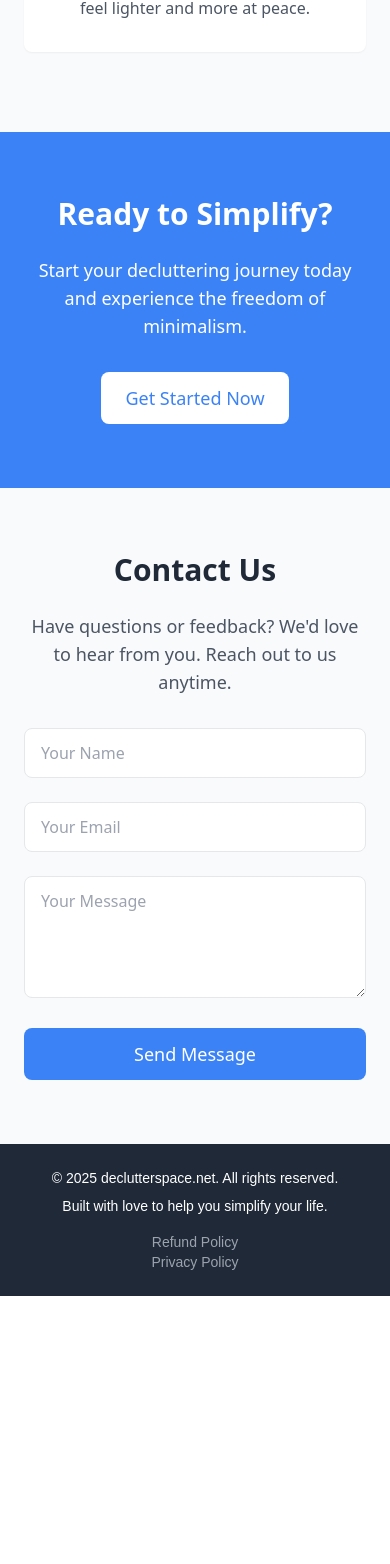
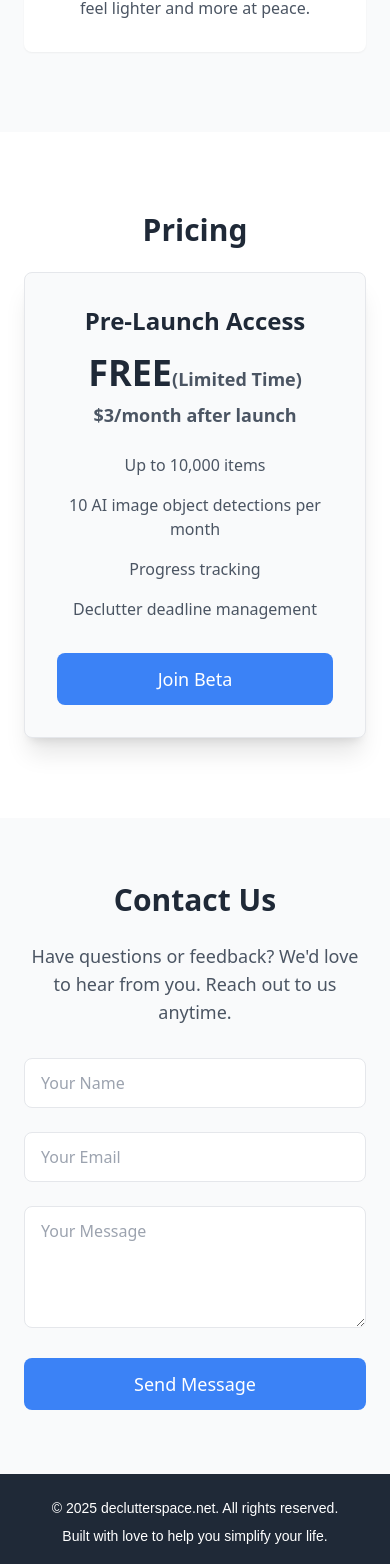
Before and after one commit to hcsum/declutter-space, a Next.js app: page / in a window 390 px wide. Shown: the part 4113-5677 px from the top of the page. Before the commit the page ends 5409 px from the top, so only its background shows below. Built offline with nearby package versions, Linux system fonts and the light colour scheme; no server answers; what @getbrevo/brevo, @mui/material-nextjs would draw is missing.

Commit message:
UI: policy name and tmp pricing

```diff
--- a/src/app/refund-policy/page.tsx
+++ b/src/app/customer-service-policy/page.tsx
@@ -5,7 +5,7 @@ const RefundPolicy = () => {
     <div className="bg-gray-50 dark:bg-gray-900 text-gray-800 dark:text-gray-200 p-6">
       <div className="max-w-4xl mx-auto">
         <h1 className="text-4xl font-bold text-center mb-8">
-          Refund and Dispute Policy
+          Customer Service Policy
         </h1>
 
         <p className="text-lg mb-4">
--- a/src/app/dashboard/user/page.tsx
+++ b/src/app/dashboard/user/page.tsx
@@ -3,23 +3,27 @@ import { logout } from "@/actions/auth";
 const UserPage = () => {
   return (
     <div className="min-h-screen bg-gray-50 dark:bg-gray-900 md:p-8">
-      <div className="max-w-2xl md:mx-auto bg-white dark:bg-gray-800 rounded-lg p-6">
-        <h1 className="text-2xl font-bold text-gray-800 dark:text-white mb-6">
+      <div className="max-w-2xl md:mx-auto bg-white dark:bg-gray-800 rounded-lg shadow-lg p-8">
+        <h1 className="text-3xl font-bold text-gray-800 dark:text-white mb-8">
           User Profile
         </h1>
 
-        <div className="mb-6">
-          <h2 className="text-lg font-semibold text-gray-700 dark:text-gray-200 mb-2">
+        <div className="mb-8">
+          <h2 className="text-xl font-semibold text-gray-700 dark:text-gray-200 mb-4">
             Account Information
           </h2>
           {/* Add user information from your session/auth system */}
+          <p className="text-gray-600 dark:text-gray-400">Username: John Doe</p>
+          <p className="text-gray-600 dark:text-gray-400">
+            Email: johndoe@example.com
+          </p>
         </div>
 
-        <div className="mb-6">
-          <h2 className="text-lg font-semibold text-gray-700 dark:text-gray-200 mb-2">
+        <div className="mb-8">
+          <h2 className="text-xl font-semibold text-gray-700 dark:text-gray-200 mb-4">
             Subscription Status
           </h2>
-          <div className="inline-block bg-blue-100 dark:bg-blue-900 text-blue-800 dark:text-blue-100 px-3 py-1 rounded-full text-sm font-medium">
+          <div className="inline-block bg-blue-100 dark:bg-blue-900 text-blue-800 dark:text-blue-100 px-4 py-2 rounded-full text-sm font-medium shadow-md">
             {/* Add subscription status from your database */}
             Free Trial
           </div>
@@ -28,7 +32,7 @@ const UserPage = () => {
         <form action={logout}>
           <button
             type="submit"
-            className="bg-red-600 hover:bg-red-700 dark:bg-red-700 dark:hover:bg-red-800 text-white font-medium py-2 px-4 rounded-md transition-colors"
+            className="w-full bg-red-600 hover:bg-red-700 dark:bg-red-700 dark:hover:bg-red-800 text-white font-medium py-3 px-4 rounded-md shadow-md focus:outline-none focus:ring-4 focus:ring-red-300 transition-colors"
           >
             Logout
           </button>
--- a/src/app/layout.tsx
+++ b/src/app/layout.tsx
@@ -49,10 +49,10 @@ export default function RootLayout({
             </p>
             <div className="mt-4 flex flex-col sm:flex-row justify-center sm:space-x-4">
               <a
-                href="/refund-policy"
+                href="/customer-service-policy"
                 className="text-gray-400 hover:text-blue-300 text-sm mx-2 sm:mx-0"
               >
-                Refund Policy
+                Customer Service Policy
               </a>
               <a
                 href="/privacy-policy"
--- a/src/app/page.tsx
+++ b/src/app/page.tsx
@@ -175,26 +175,40 @@ const LandingPage = () => {
         </div>
       </section>
 
-      {/* Call-to-Action Section */}
-      <section
-        className="bg-blue-500 py-16 px-6 text-center text-white"
-        id="cta"
-      >
-        <div className="max-w-3xl mx-auto">
-          <h2 className="text-3xl md:text-4xl font-bold mb-6">
-            Ready to Simplify?
+      {/* Pricing Section */}
+      <section className="py-20 px-6 bg-white dark:bg-gray-800">
+        <div className="max-w-3xl mx-auto text-center">
+          <h2 className="text-3xl md:text-4xl font-bold mb-6 text-gray-800 dark:text-gray-200">
+            Pricing
           </h2>
-          <p className="text-lg md:text-xl mb-8">
-            Start your decluttering journey today and experience the freedom of
-            minimalism.
-          </p>
-          <Link href="/dashboard">
-            <button className="bg-white text-blue-500 px-6 py-3 rounded-lg text-lg hover:bg-gray-100 transition">
-              Get Started Now
-            </button>
-          </Link>
+          <div className="bg-gray-50 dark:bg-gray-900 rounded-lg shadow-xl p-8 border">
+            <h3 className="text-2xl font-bold text-gray-800 dark:text-gray-200 mb-4">
+              Pre-Launch Access
+            </h3>
+            <div className="text-4xl font-bold text-gray-800 dark:text-gray-200 mb-6">
+              FREE
+              <span className="text-lg text-gray-600 dark:text-gray-400">
+                (Limited Time)
+              </span>
+              <div className="text-lg text-gray-600 dark:text-gray-400 mt-2">
+                $3/month after launch
+              </div>
+            </div>
+            <ul className="space-y-4 mb-8 text-gray-600 dark:text-gray-400">
+              <li>Up to 10,000 items</li>
+              <li>10 AI image object detections per month</li>
+              <li>Progress tracking</li>
+              <li>Declutter deadline management</li>
+            </ul>
+            <Link href="/signup">
+              <button className="bg-blue-500 text-white px-8 py-3 rounded-lg text-lg hover:bg-blue-600 transition w-full">
+                Join Beta
+              </button>
+            </Link>
+          </div>
         </div>
       </section>
+
       <ContactForm />
     </div>
   );
--- a/src/components/Header.tsx
+++ b/src/components/Header.tsx
@@ -83,7 +83,7 @@ const Header: React.FC = () => {
   return (
     <header className="bg-white shadow py-4 px-6 dark:bg-gray-800 relative">
       <div className="mx-auto flex justify-between items-center">
-        <Link href="/">
+        <Link href={`${pathname === "/" ? "/" : "/dashboard"}`}>
           <h1
             className={`text-2xl font-bold text-black dark:text-white ${signika.className}`}
           >
--- a/src/components/ImageUploadBox.tsx
+++ b/src/components/ImageUploadBox.tsx
@@ -6,6 +6,8 @@ import { DetectedItem } from "@/lib/upload-helper";
 import AddingItemDialog from "@/components/AddingItemDialog";
 import { resizeImageFile } from "@/client-lib/resize-image";
 import useSWRMutation from "swr/mutation";
+import { Tooltip } from "@mui/material";
+import InfoIcon from "@mui/icons-material/Info";
 
 export default function ImageUploadBox() {
   const [isDragging, setIsDragging] = useState(false);
@@ -93,8 +95,16 @@ export default function ImageUploadBox() {
       />
 
       <div className="mb-6">
-        <label className="text-lg font-medium text-gray-900 dark:text-white">
-          Upload file
+        <label className="text-lg font-medium text-gray-900 dark:text-white group relative flex items-center gap-2">
+          Upload image
+          <Tooltip
+            title="Upload an image to automatically detect items in it"
+            arrow
+            enterTouchDelay={0}
+            leaveTouchDelay={1500}
+          >
+            <InfoIcon className="w-5 h-5 ml-1 cursor-help text-gray-500 hover:text-gray-700 dark:text-gray-400 dark:hover:text-gray-300" />
+          </Tooltip>
         </label>
         <div className="mt-2 flex items-center justify-center w-full">
           <label
```
